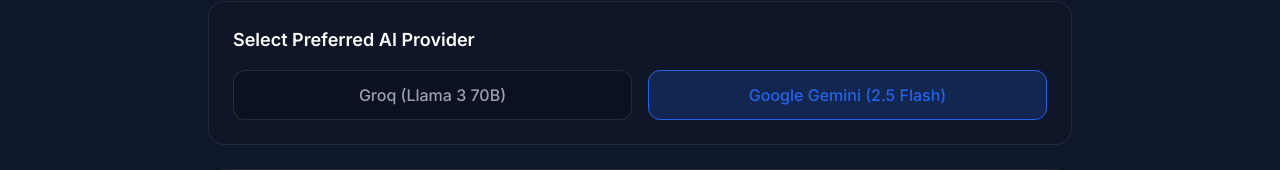
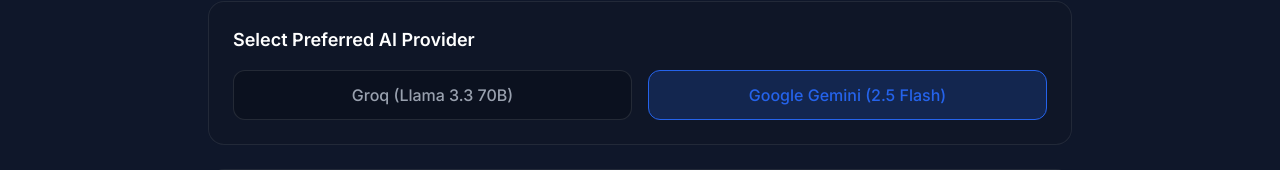
Before and after one commit to ShivangChaurasia/AlphaLens, a React (Vite) app in the folder frontend/: page /settings in a window 1280 px wide. Shown: the part 211-381 px from the top of the page. Built offline with nearby package versions, Linux system fonts and the light colour scheme.

Commit message:
Update deprecated Groq model to llama-3.3-70b-versatile

```diff
--- a/frontend/src/pages/SettingsPage.jsx
+++ b/frontend/src/pages/SettingsPage.jsx
@@ -80,7 +80,7 @@
               onClick={() => handleProviderChange('groq')}
               className={`flex-1 py-3 px-4 rounded-xl font-medium transition-all border ${aiProvider === 'groq' ? 'bg-primary/20 border-primary text-primary' : 'bg-black/20 border-white/10 text-gray-400 hover:border-white/30'}`}
             >
-              Groq (Llama 3 70B)
+              Groq (Llama 3.3 70B)
             </button>
             <button
               onClick={() => handleProviderChange('gemini')}
```
Also changed, not shown: 1 other file (tests, documents, lock files or other folders).
